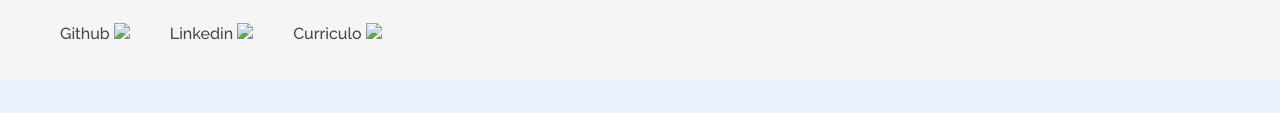
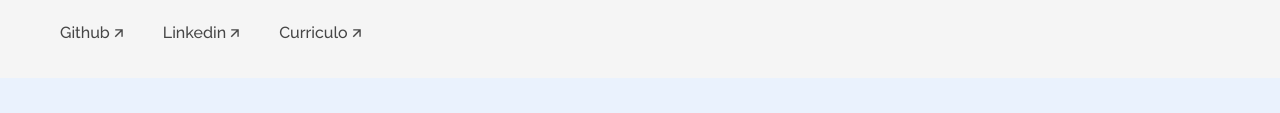
Before and after one commit to carolinirufino/portfolio, a plain HTML site: page index.html in a window 1280 px wide. Shown: the part 483-596 px from the top of the page. Drawn offline with Linux system fonts and the light colour scheme; files whose address does not match are found by name.

Commit message:
Update index.html

```diff
--- a/index.html
+++ b/index.html
@@ -45,9 +45,9 @@
                 <h3 class="title__subsection">Eu sou formada em Administração de Empresas e atualmente estou participando do projeto Oracle ONE na Alura.</h3>
                 <ul class="title__network">
                     <!-- Ponha os links de suas redes sociais favoritas -->
-                    <li class="title__network__item"><a href="">Github <img src="assets\arrow.png"> </a></li>
-                    <li class="title__network__item"><a href="">Linkedin <img src="assets\arrow.png"></a></li>
-                    <li class="title__network__item"><a href="">Curriculo <img src="assets\arrow.png"></a></li>
+                    <li class="title__network__item"><a href="">Github <img src="arrow.png"> </a></li>
+                    <li class="title__network__item"><a href="">Linkedin <img src="arrow.png"></a></li>
+                    <li class="title__network__item"><a href="">Curriculo <img src="arrow.png"></a></li>
                 </ul>
             </div>
         </div>
```
